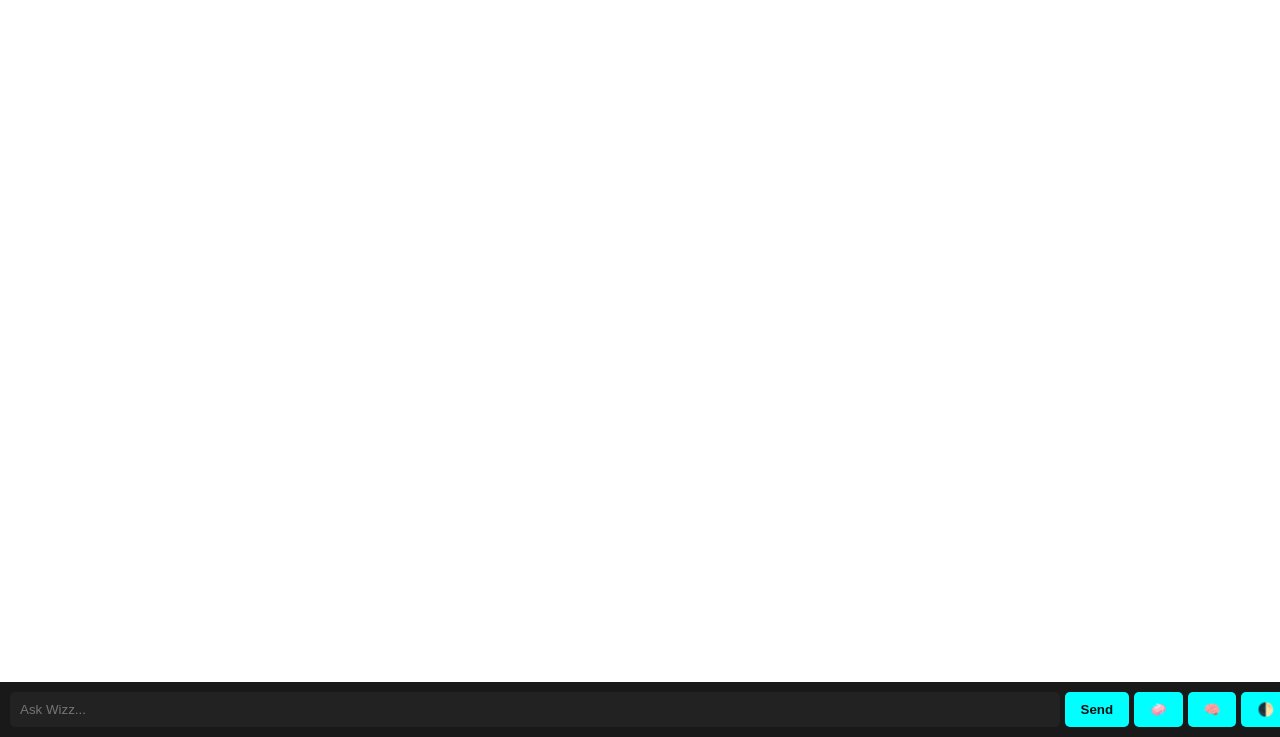
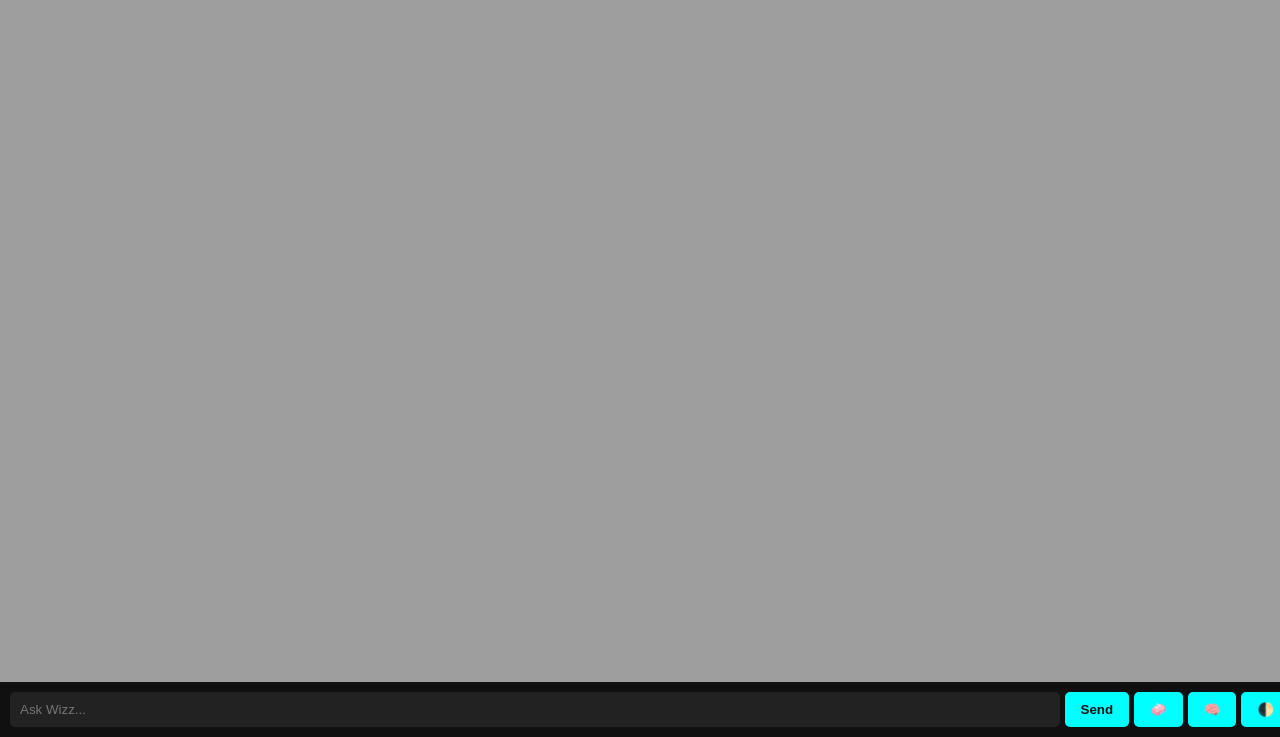
Before and after one commit to 999nike/Cloud-w.i.z.z, a website: page index.html in a window 1280 px wide. Shown: the part 63-800 px from the top of the page. Drawn offline with Linux system fonts and the light colour scheme; the site is published under a folder, as on GitHub Pages, so addresses that start at the root find nothing.

Commit message:
Update index.html

```diff
--- a/index.html
+++ b/index.html
@@ -10,7 +10,7 @@
       padding: 0;
       height: 100%;
       font-family: Arial, sans-serif;
-      background: url('/frosty.jpeg') no-repeat center center fixed;
+      background: url('frosty.jpeg') no-repeat center center fixed;
       background-size: cover;
       color: #0ff;
       display: flex;
```
